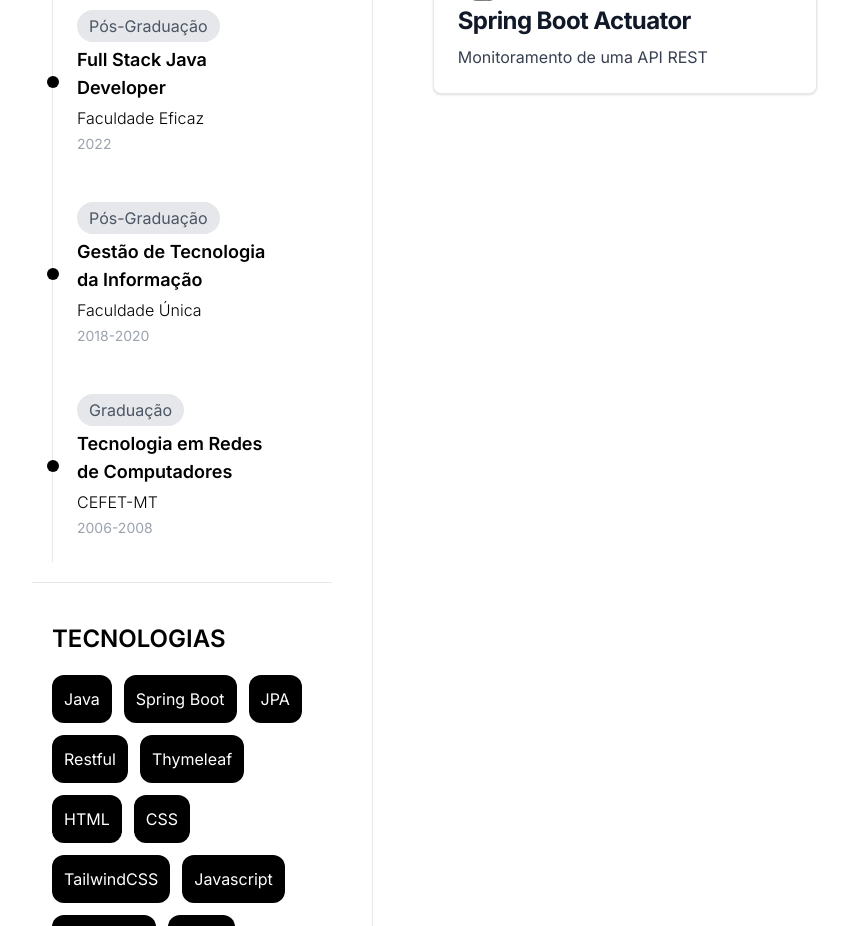
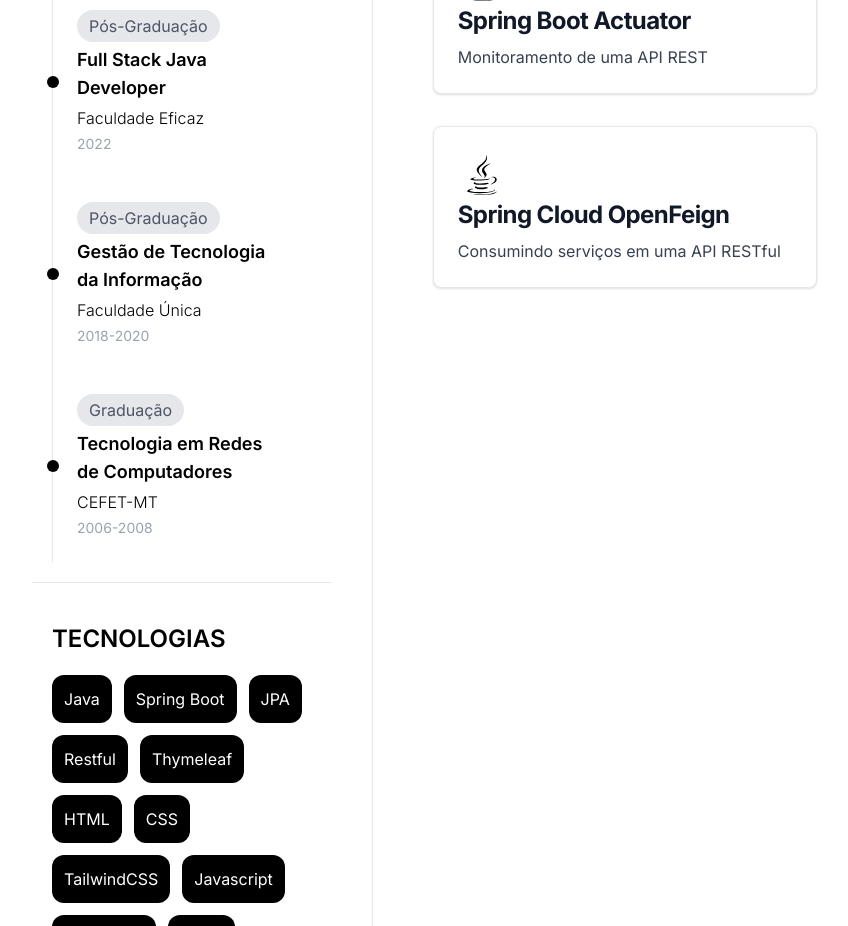
Before and after one commit to samirbaracat/samirbaracat.github.io, a React (Vite) app: page / in a window 1280 px wide. Shown: the part 1200-2126 px from the top of the page, without its empty margins (8-856 px from the left). Built offline with nearby package versions, Linux system fonts and the light colour scheme.

Commit message:
Inserindo novo projeto

```diff
--- a/src/components/Home.jsx
+++ b/src/components/Home.jsx
@@ -117,6 +117,14 @@ const Home = () => {
             <p className="font-normal text-gray-700 dark:text-gray-400">Monitoramento de uma API REST</p>
           </a>
 
+          <a href="https://github.com/samirbaracat/api-openfeign" target='_blank' className="block max-w-sm p-6 bg-white border border-gray-200 rounded-lg shadow hover:bg-gray-100 dark:bg-gray-800 dark:border-gray-700 dark:hover:bg-gray-700">
+            <div className="flex flex-wrap gap-3">
+              <BiLogoJava className='text-5xl rounded-full' />
+            </div>
+            <h5 className="mb-2 text-2xl font-bold tracking-tight text-gray-900 dark:text-white">Spring Cloud OpenFeign</h5>
+            <p className="font-normal text-gray-700 dark:text-gray-400">Consumindo serviços em uma API RESTful</p>
+          </a>
+
         </div>
 
       </main>
```
